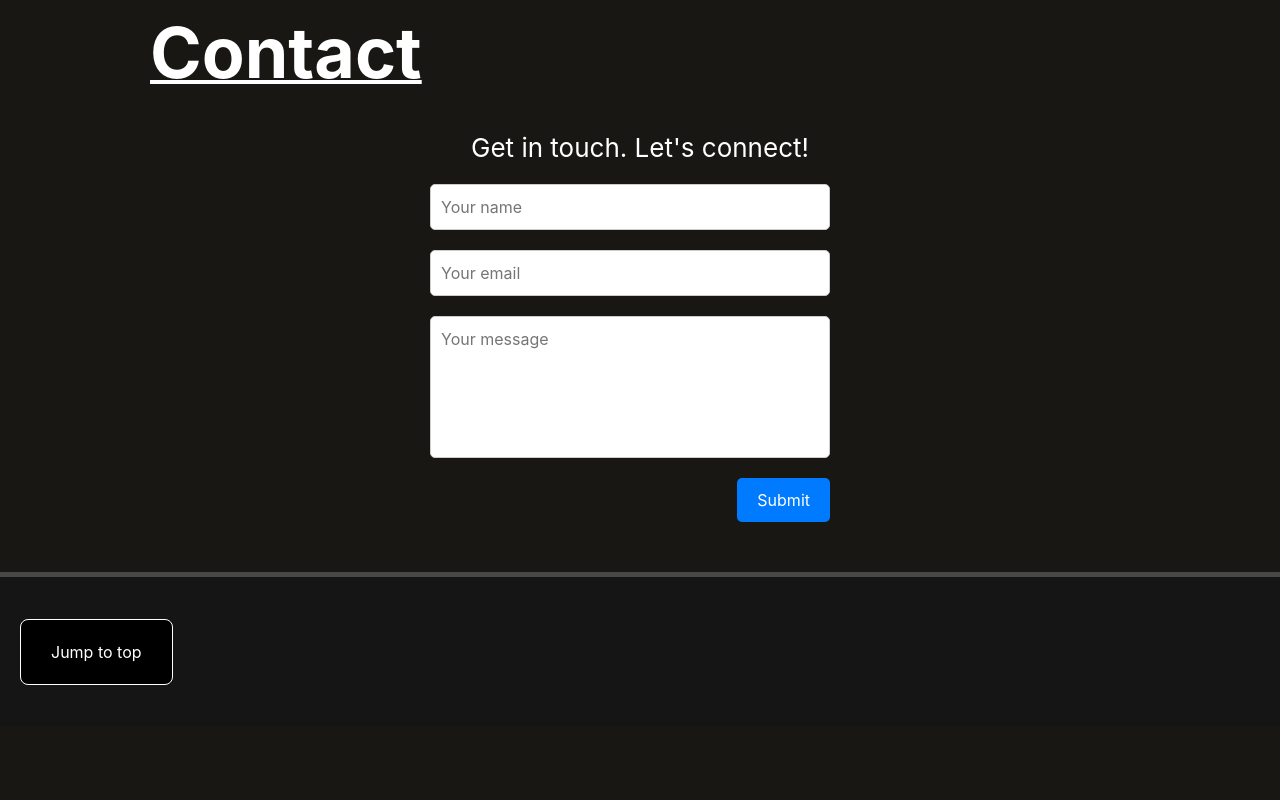
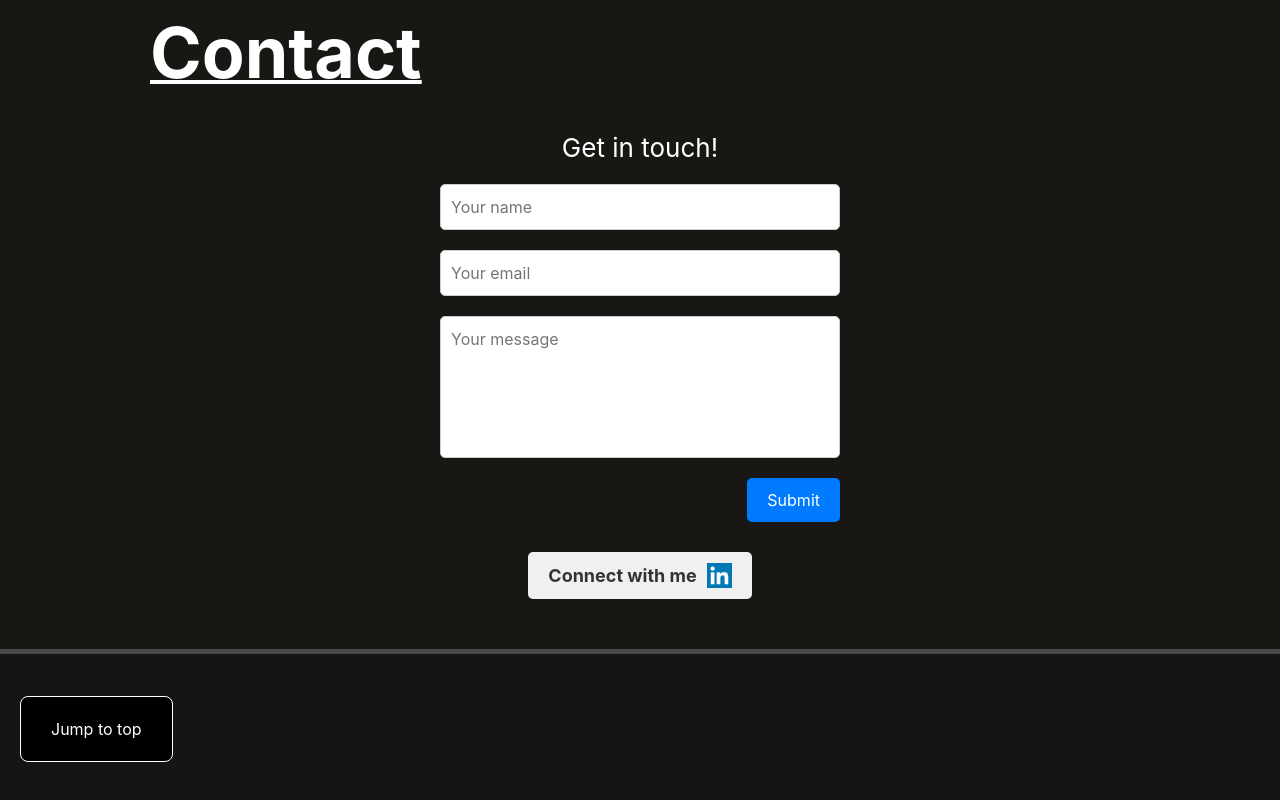
Before and after one commit to Satokii/portfolio, a React (Vite) app: page / in a window 1280 px wide. Shown: the part 5619-6419 px from the top of the page. Before the commit the page ends 6346 px from the top, so only its background shows below. Built offline with nearby package versions, Linux system fonts and the light colour scheme; no server answers.

Commit message:
feat: add linkedin link to contact section

```diff
--- a/src/components/main/components/Contact.jsx
+++ b/src/components/main/components/Contact.jsx
@@ -1,6 +1,6 @@
 import { useState } from 'react'
 import emailjs from '@emailjs/browser'
-
+import LinkedInLogo from '../../../assets/misc/linkedin-logo.webp'
 import '../../../styles/main/main-contact.css'
 
 const SERVICE_ID = import.meta.env.VITE_SERVICE_ID;
@@ -40,7 +40,7 @@ function Contact() {
     return (
         <section id='contact' className='main-contact grid'>
             <h2 className='main-contact--header'>Contact</h2>
-            <h3 className='main-contact--subheader'>Get in touch. Let&apos;s connect!</h3>
+            <h3 className='main-contact--subheader'>Get in touch!</h3>
             <div className='main-contact--contact-info-container grid'>
                 <form className='main-contact--contact-form grid' onSubmit={onSubmit}>
                     <input
@@ -69,6 +69,12 @@ function Contact() {
                     </textarea>
                     <button type='submit'>Submit</button>
                 </form>
+                <div className='main-contact--linkedin-container grid'>
+                    <a className='main-contact--linkedin-link grid' href="https://www.linkedin.com/in/satoki-ito-470133241/">
+                        <p className='main-contact--linkedin-text'> Connect with me</p>
+                        <img className='main-contact--linkedin-logo' src={LinkedInLogo} alt="linkedin logo" />
+                    </a>
+                </div>
             </div>
         </section>
     )
--- a/src/styles/main/main-contact.css
+++ b/src/styles/main/main-contact.css
@@ -18,11 +18,39 @@
 }
 
 .main-contact--contact-info-container{
-    grid-template-columns: repeat(2, auto);
     gap: 20px;
     place-content: center;
 }
 
+/* LINKEDIN */
+.main-contact--linkedin-container {
+    justify-content: center;
+    margin-top: 10px;
+}
+
+.main-contact--linkedin-link {
+    grid-template-columns: repeat(2, auto);
+    gap: 10px;
+    align-items: center;
+    text-decoration: none;
+    color: #333;
+    background-color: #f0f0f0;
+    padding: 10px 20px;
+    border-radius: 5px;
+}
+
+.main-contact--linkedin-text {
+    font-weight: bold;
+    font-size: 18px;
+}
+
+.main-contact--linkedin-logo {
+    width: 25px;
+    height: 25px;
+    justify-self: end;
+}
+
+/* CONTACT FORM */
 .main-contact--contact-form {
     grid-template-columns: 1fr;
     width: 400px;
```
Also changed, not shown: src/assets/misc/linkedin-logo.webp (added).
